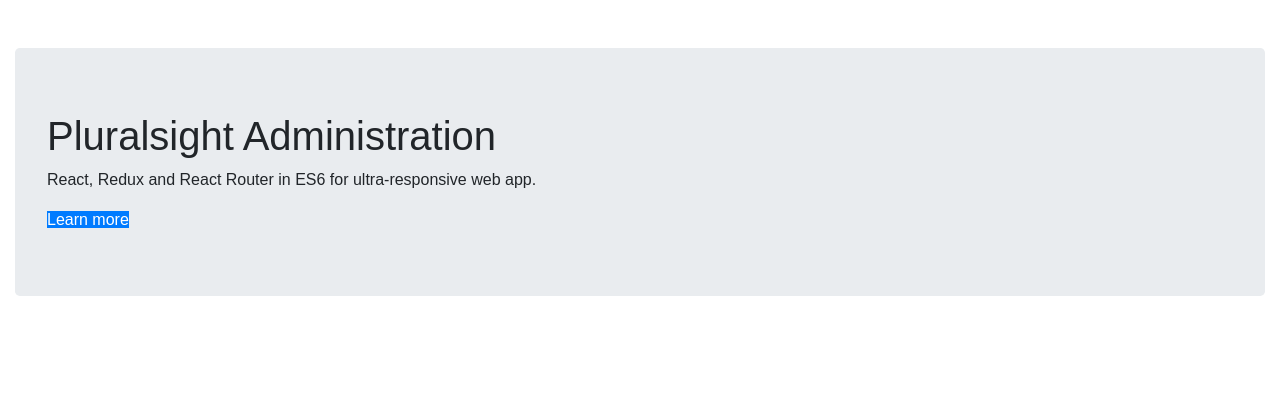
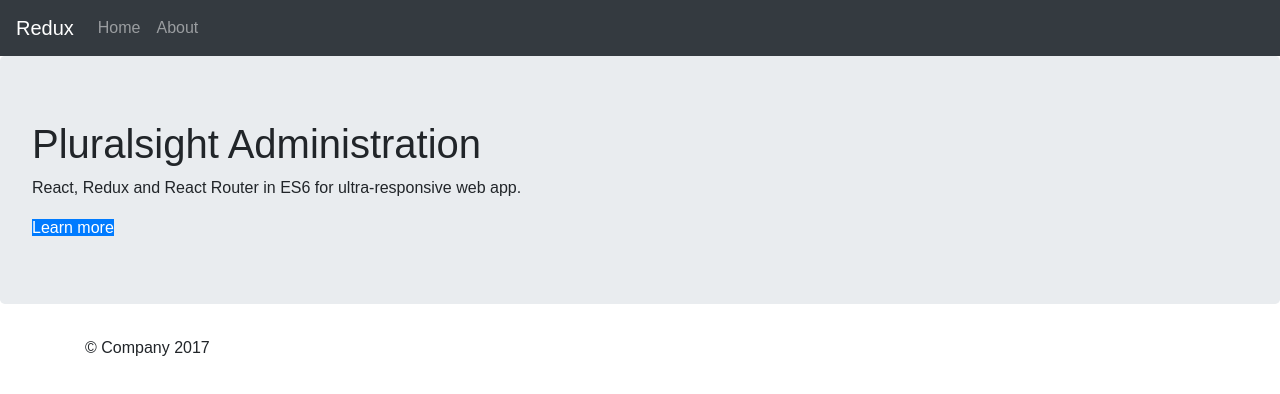
Before and after one commit to peterblazejewicz/ch-react-redux, a React (Create React App) app: page / in a window 1280 px wide. Shown: the top 394 px of the page. Built offline with nearby package versions, Linux system fonts and the light colour scheme.

Commit message:
Template with header/main/footer content

```diff
--- a/src/components/App.scss
+++ b/src/components/App.scss
@@ -1,24 +1,5 @@
-.App {
-  text-align: center;
+/* Move down content because we have a fixed navbar that is 3.5rem tall */
+
+body {
+    padding-top: 3.5rem;
 }
-
-.App-logo {
-  animation: App-logo-spin infinite 20s linear;
-  height: 80px;
-}
-
-.App-header {
-  background-color: #222;
-  height: 150px;
-  padding: 20px;
-  color: white;
-}
-
-.App-intro {
-  font-size: large;
-}
-
-@keyframes App-logo-spin {
-  from { transform: rotate(0deg); }
-  to { transform: rotate(360deg); }
-}
--- a/src/components/App.tsx
+++ b/src/components/App.tsx
@@ -1,21 +1,26 @@
-import React from 'react';
+import React, { Component } from 'react';
 import './App.css';
 import { Switch, Route } from 'react-router-dom';
 import HomePage from './home/HomePage';
 import AboutPage from './about/AboutPage';
+import Header from './common/Header';
+import Footer from './common/Footer';
 
-class App extends React.Component {
+class App extends Component {
   render() {
     return (
-      <div className="container-fluid">
-        <Switch>
-          <Route path="/home" component={HomePage} />
-          <Route path="/about" component={AboutPage} />
-          <Route component={HomePage} />
-        </Switch>
+      <div>
+        <Header />
+        <main role="main">
+          <Switch>
+            <Route path="/home" component={HomePage} />
+            <Route path="/about" component={AboutPage} />
+            <Route component={HomePage} />
+          </Switch>
+        </main>
+        <Footer />
       </div>
     );
   }
 }
-
 export default App;
--- /dev/null
+++ b/src/components/common/Footer.tsx
@@ -0,0 +1,8 @@
+import React, { SFC } from 'react';
+
+const Footer: SFC = () => (
+  <footer className="container">
+    <p>&copy; Company 2017</p>
+  </footer>
+);
+export default Footer;
--- /dev/null
+++ b/src/components/common/Header.tsx
@@ -0,0 +1,26 @@
+import React, { SFC } from 'react';
+import { Link, NavLink } from 'react-router-dom';
+
+const Header: SFC = () => (
+  <nav className="navbar navbar-expand-md navbar-dark fixed-top bg-dark">
+    <Link to="/" className="navbar-brand">
+      Redux
+    </Link>
+    <div className="collapse navbar-collapse">
+      <ul className="navbar-nav mr-auto">
+        <li className="nav-item">
+          <NavLink to="/home" className="nav-link" activeClassName="active">
+            Home
+          </NavLink>
+        </li>
+        <li className="nav-item">
+          <NavLink to="/about" className="nav-link" activeClassName="active">
+            About
+          </NavLink>
+        </li>
+      </ul>
+    </div>
+  </nav>
+);
+
+export default Header;
```
